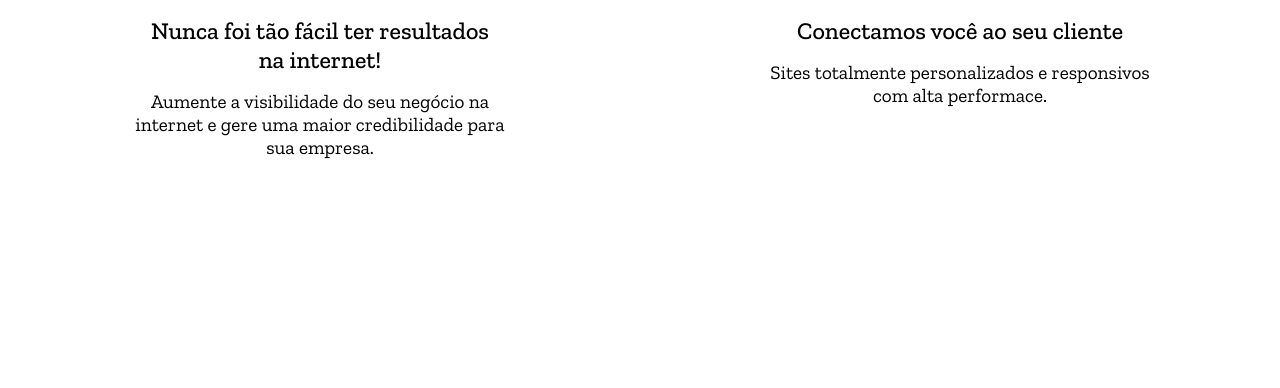
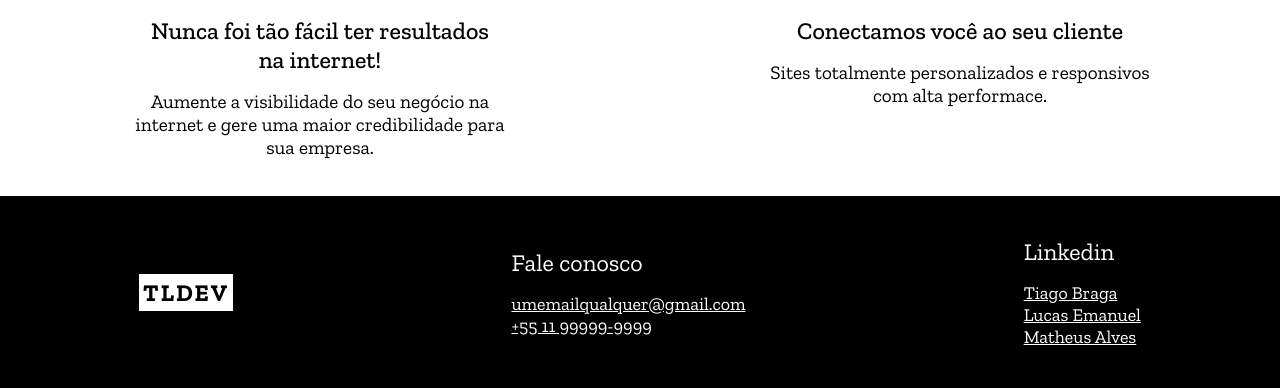
Before and after one commit to TLDEV-BR/TLDEV-SITE, a Flask app: page / in a window 1280 px wide. Shown: the part 861-1249 px from the top of the page. Before the commit the page ends 1020 px from the top, so only its background shows below. Run offline with Flask 2, Linux system fonts and the light colour scheme.

Commit message:
nav-bottom

```diff
--- a/static/css/base.css
+++ b/static/css/base.css
@@ -11,7 +11,7 @@
 }
 
 a {
-    color: #000;
+    color: var(--nav-text-color);
     text-decoration: none;
     transition: 0.3s;
 }
@@ -65,3 +65,32 @@ nav {
     margin: 8px;
     transition: 0.3s;
 }
+.bottom-nav{
+    display: flex;
+    flex-direction: row;
+    height: 12rem;
+    align-items: center;
+    justify-content: space-around;
+    background-color: #000;
+    margin-top: 6rem;
+    color: var(--nav-bg-color);
+}
+.conventional-networks{
+    display: flex;
+    flex-direction: column;
+    align-items: left;
+}
+.contact{
+    font-size: x-large;
+    font-weight: 400;
+    margin-bottom: 1rem;
+}
+.contact-forms{
+    color: var(--nav-bg-color);
+    font-size: large;
+    text-decoration: underline;
+}
+.logo-bottom{
+    background-color: #fff;
+    color: #000;
+}
--- a/templates/base.html
+++ b/templates/base.html
@@ -25,7 +25,23 @@
             <li><a href="#" class="link">Blog</a></li>
         </ul>
     </nav>
+
     {% block body  %}
     {% endblock %}
+
+    <div class="bottom-nav">
+        <a class="logo logo-bottom" href="/">TLDEV</a>
+        <div class="conventional-networks">
+            <h1 class="contact">Fale conosco</h1>
+            <p class="contact-forms">umemailqualquer@gmail.com</p>
+            <p class="contact-forms">+55 11 99999-9999</p>
+        </div>
+        <div class="conventional-networks">
+            <h1 class="contact">Linkedin</h1>
+            <a class="contact-forms" href="https://www.linkedin.com/in/tiago-xavier-braga/"> Tiago Braga</a>
+            <a class="contact-forms" href="https://www.linkedin.com/in/lucas-emanuel-b37228209/"> Lucas Emanuel</a>
+            <a class="contact-forms" href="https://www.linkedin.com/in/matheus-alves-8862a220a/"> Matheus Alves</a>
+        </div>
+    </div>
 </body>
 </html>
```
